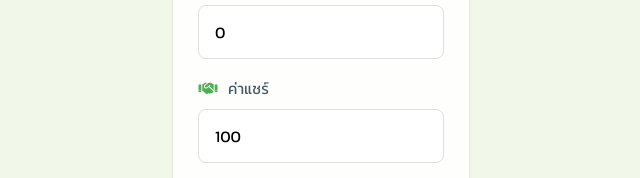
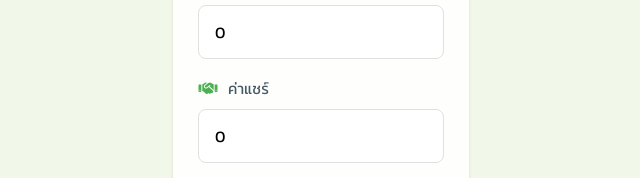
Before and after one commit to SAMSEE888/SSKratomSalesLog, a plain HTML site: page index.html in a window 1280 px wide. Shown: the part 980-1158 px from the top of the page, 319-959 px from the left. Drawn offline with Linux system fonts and the light colour scheme.

Commit message:
Update index.html

```diff
--- a/index.html
+++ b/index.html
@@ -113,7 +113,7 @@
         <div class="form-card">
           <div class="card-header"><i class="fas fa-money-bill-wave"></i><h2>รายการค่าใช้จ่าย</h2></div>
           <div class="form-group"><label for="pipeFee"><i class="fas fa-tools"></i> ค่าท่อม</label><input type="number" id="pipeFee" min="0" value="0" /></div>
-          <div class="form-group"><label for="shareFee"><i class="fas fa-handshake"></i> ค่าแชร์</label><input type="number" id="shareFee" min="0" value="100" /></div>
+          <div class="form-group"><label for="shareFee"><i class="fas fa-handshake"></i> ค่าแชร์</label><input type="number" id="shareFee" min="0" value="0" /></div>
           <div class="form-group"><label for="otherFee"><i class="fas fa-receipt"></i> ค่าใช้จ่ายอื่น</label><input type="number" id="otherFee" min="0" value="0" /></div>
           <div class="form-group"><label for="saveFee"><i class="fas fa-piggy-bank"></i> เก็บออมเงิน</label><input type="number" id="saveFee" min="0" value="500" /></div>
           <div class="output-box expense"><span>รายจ่าย:</span><strong id="expense">0</strong> บาท</div>
```
